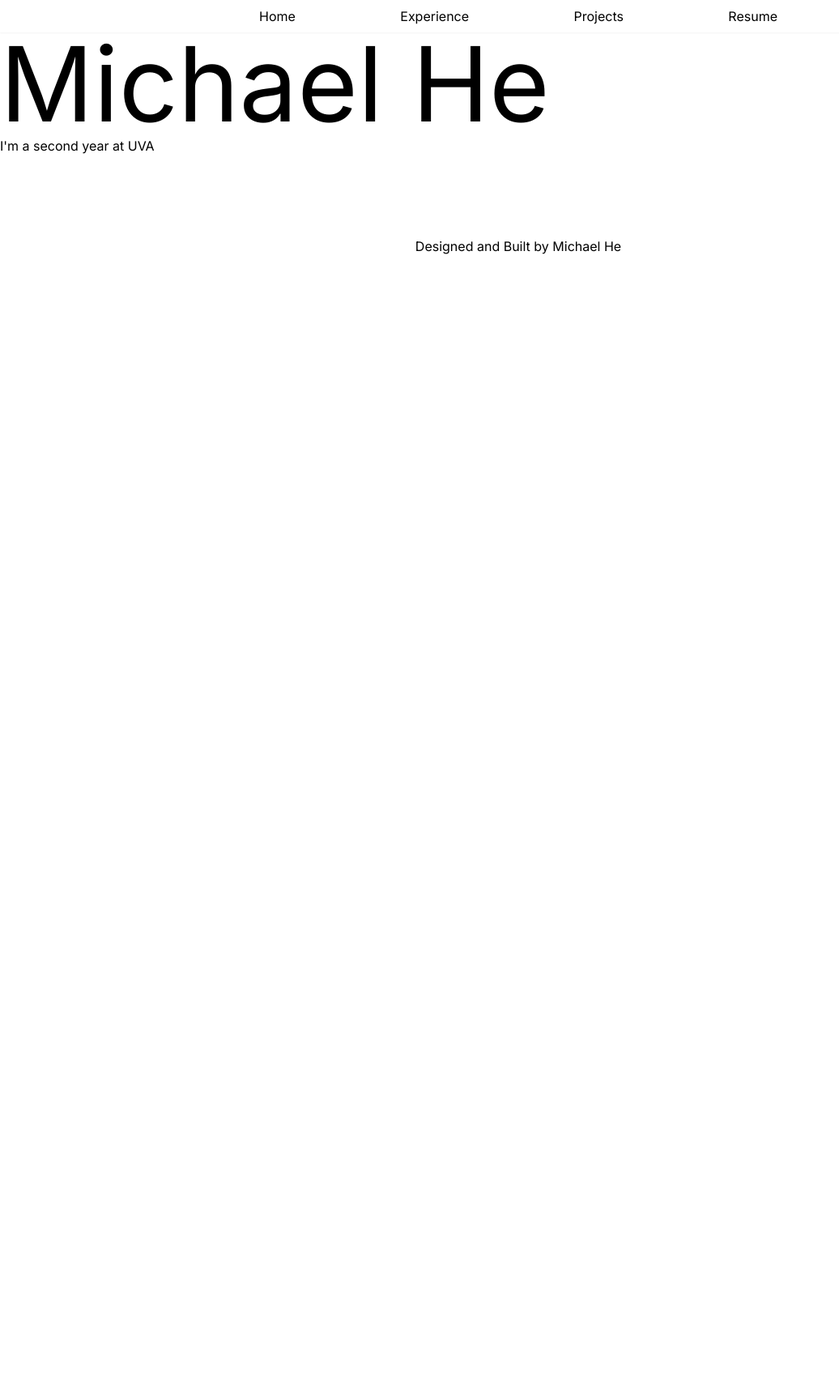
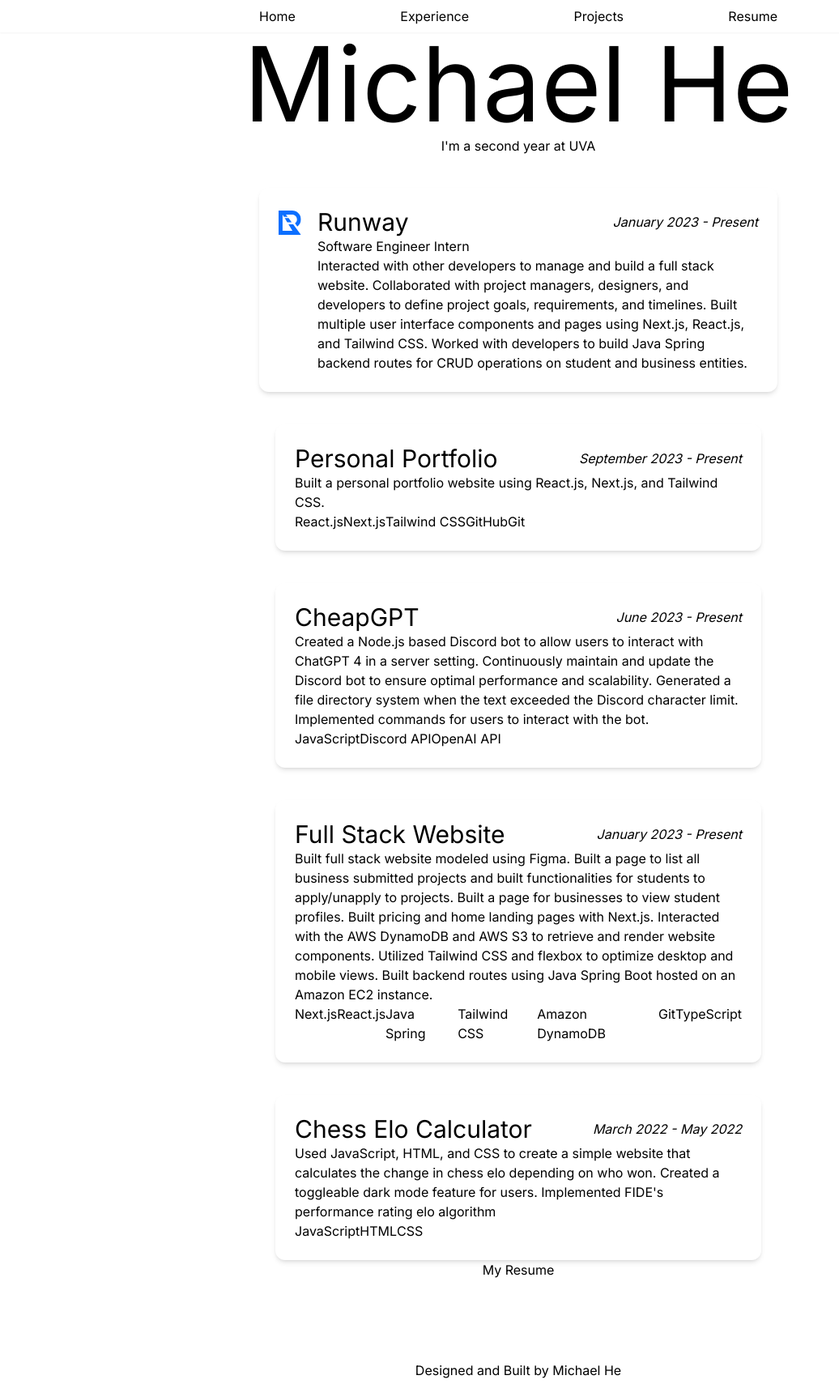
Before and after one commit to MichaelHeUVA/michaelheuva.github.io, a Next.js app: page /michaelhe.github.io/ in a window 1280 px wide. Shown: the whole page at 81% size, without its empty margins (0-1036 px from the left). Before the commit the page ends 800 px from the top, so only its background shows below. Built offline with nearby package versions, Linux system fonts and the light colour scheme.

Commit message:
Made everything into one page

```diff
--- a/src/app/page.tsx
+++ b/src/app/page.tsx
@@ -1,15 +1,19 @@
 import React from "react";
 import Navbar from "@/components/Navbar";
 import Footer from "@/components/Footer";
+import Home from "@/components/Home/page";
+import Projects from "@/components/Projects/page";
+import Experience from "@/components/Experience/page";
+import Resume from "@/components/Resume/page";
 
-export default function Home() {
+export default function App() {
   return (
     <>
       <Navbar />
-      <div className="">
-        <div className="text-9xl">Michael He</div>
-        <div>I&apos;m a second year at UVA </div>
-      </div>
+      <Home />
+      <Experience />
+      <Projects />
+      <Resume />
       <Footer />
     </>
   );
--- a/src/app/resume/page.tsx
+++ /dev/null
@@ -1,16 +0,0 @@
-import React from "react";
-import Navbar from "@/components/Navbar";
-
-export default function Resume() {
-  return (
-    <>
-      <Navbar />
-      <div className="flex justify-center">
-        <iframe
-          className="w-screen h-screen"
-          src="Michael He Resume.pdf"
-        ></iframe>
-      </div>
-    </>
-  );
-}
--- a/src/app/experience/page.tsx
+++ b/src/components/Experience/page.tsx
@@ -1,12 +1,9 @@
 import React from "react";
-import Navbar from "@/components/Navbar";
 import { ExperienceList } from "@/utils/constants";
-import Footer from "@/components/Footer";
 
 export default function Experience() {
   return (
-    <>
-      <Navbar />
+    <div id="#experience">
       <div className="flex justify-center">
         {ExperienceList.map((items) => (
           <a
@@ -38,7 +35,6 @@ export default function Experience() {
           </a>
         ))}
       </div>
-      <Footer />
-    </>
+    </div>
   );
 }
--- /dev/null
+++ b/src/components/Home/page.tsx
@@ -0,0 +1,9 @@
+import React from "react";
+export default function Home() {
+  return (
+    <div className="flex flex-col items-center">
+      <div className="text-9xl">Michael He</div>
+      <div>I&apos;m a second year at UVA </div>
+    </div>
+  );
+}
--- a/src/app/projects/page.tsx
+++ b/src/components/Projects/page.tsx
@@ -1,12 +1,9 @@
 import React from "react";
-import Navbar from "@/components/Navbar";
 import { ProjectList } from "@/utils/constants";
-import Footer from "@/components/Footer";
 
 export default function Projects() {
   return (
     <>
-      <Navbar />
       <div className="flex justify-center">
         <div className="flex flex-wrap w-[80%] justify-evenly">
           {ProjectList.map((items) => (
@@ -32,7 +29,6 @@ export default function Projects() {
           ))}
         </div>
       </div>
-      <Footer />
     </>
   );
 }
--- /dev/null
+++ b/src/components/Resume/page.tsx
@@ -0,0 +1,13 @@
+import React from "react";
+
+export default function Resume() {
+  return (
+    <>
+      <div className="flex justify-center">
+        <a target="blank" href="/assets/Resume.pdf">
+          My Resume
+        </a>
+      </div>
+    </>
+  );
+}
```
Also changed, not shown: src/utils/constants.ts (+4 -4 lines), 2 other files (tests, documents, lock files or other folders).
